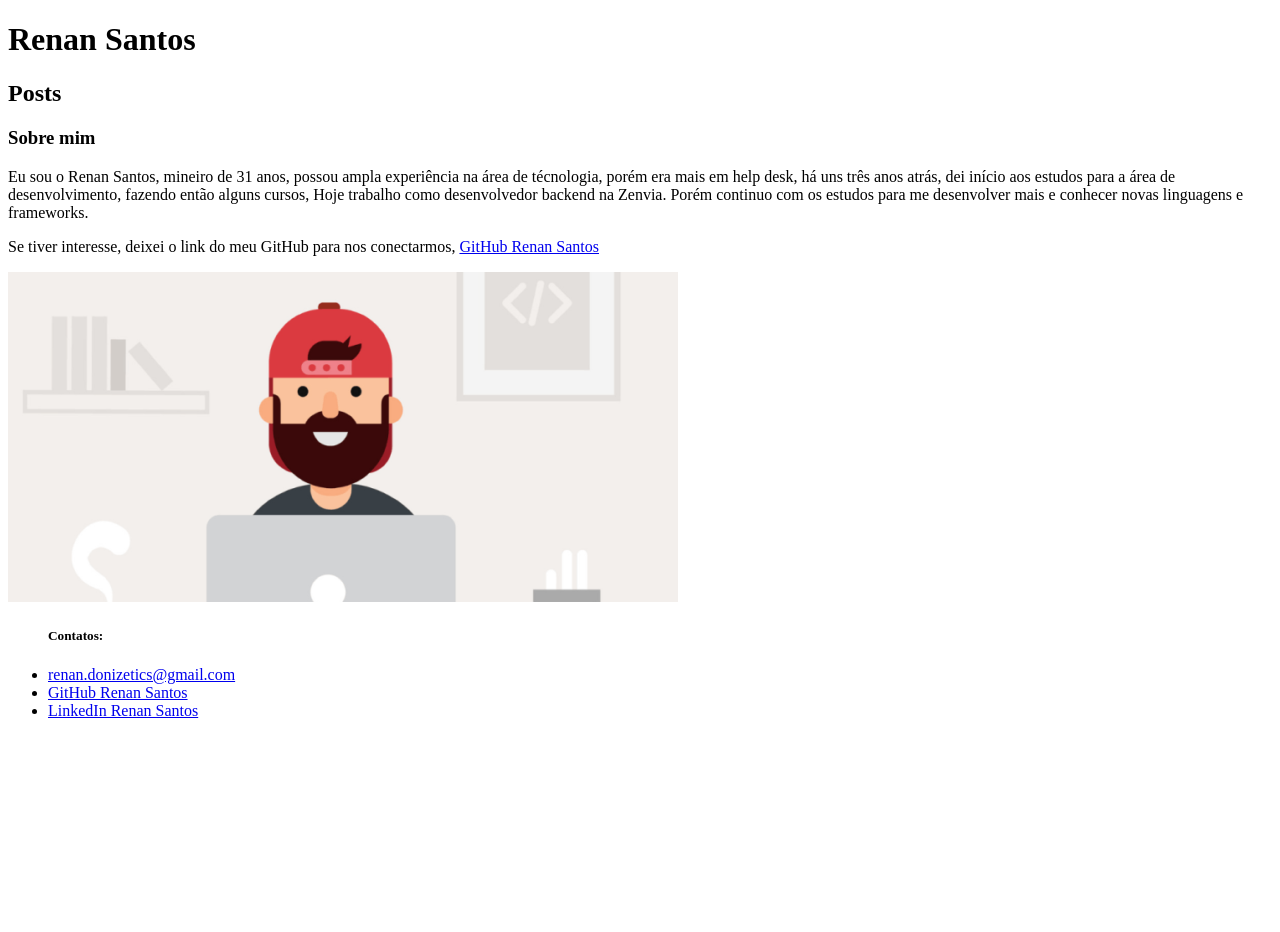
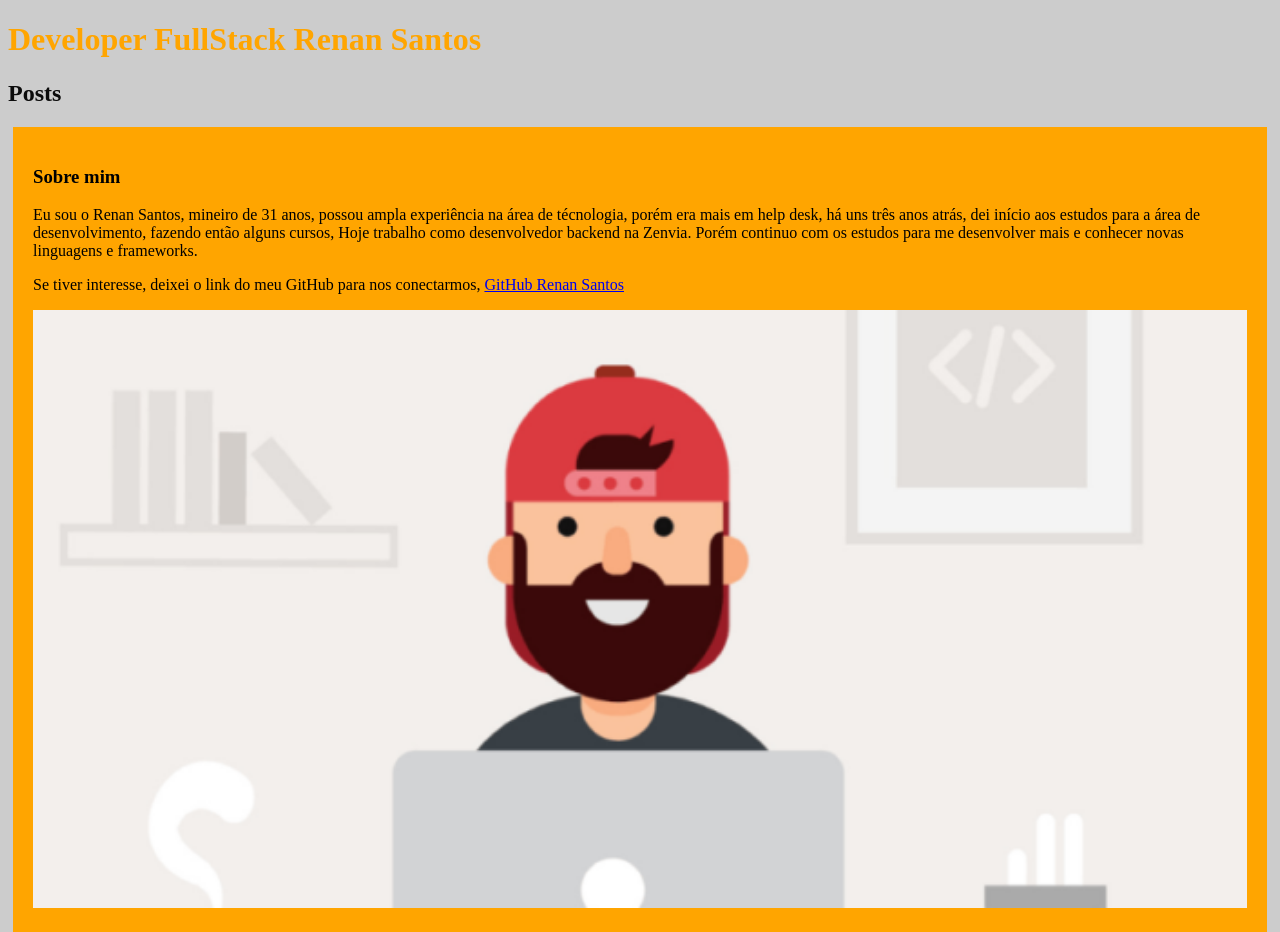
Before and after one commit to renandonizeti/dio_bootcamp, a plain HTML site: page Introdução ao curso HTML/Index.html in a window 1280 px wide. Shown: the top 932 px of the page. Before the commit the page ends 800 px from the top, so only its background shows below. Drawn offline with Linux system fonts and the light colour scheme.

Commit message:
Trabalhando com CSS básico

```diff
--- a/Introdução ao curso HTML/Index.html
+++ b/Introdução ao curso HTML/Index.html
@@ -7,23 +7,24 @@
     <body>
 
         <header>
-            <h1>Renan Santos</h1>
+            <h1 id="title">Developer FullStack Renan Santos</h1>
+            <link rel="stylesheet" href="style.css">
         </header>
 
         <section>
             <header>
-                <h2>Posts</h2>
+                <h2 class="subtitle">Posts</h2>
             </header>
 
-            <article>
+            <article class="box_post">
                 <header>
-                    <h3> Sobre mim</h3>
+                    <h3 class="title_post"> Sobre mim</h3>
                     <p>Eu sou o Renan Santos, mineiro de 31 anos, possou ampla experiência na área de técnologia, porém era mais em help desk, há uns três anos atrás,
                         dei início aos estudos para a área de desenvolvimento, fazendo então alguns cursos, Hoje trabalho como desenvolvedor backend na Zenvia.
                         Porém continuo com os estudos para me desenvolver mais e conhecer novas linguagens e frameworks.
                     </p>
                     <p>Se tiver interesse, deixei o link do meu GitHub para nos conectarmos, <a href="https://github.com/renandonizeti" target="_blank"> GitHub Renan Santos </a></p>
-                    <img src="Imagens/desenvolvedor.png" alt="Foto do desenho de um desenvolvedor">
+                    <img src="Imagens/desenvolvedor.png" alt="Foto do desenho de um desenvolvedor" class="foto_dev">
                 </header>
             </article>
 
--- /dev/null
+++ b/Introdução ao curso HTML/style.css
@@ -0,0 +1,25 @@
+body{
+    background: #ccc;
+}
+
+.box_post{
+    background: orange;
+    padding: 20px;
+    margin: 5px;
+
+}
+
+.foto_dev{
+    width: 100%;
+}
+
+
+#title{
+    color: orange;
+}
+
+
+.subtitle {
+    color: rgb(11, 11, 11);
+
+}
```
